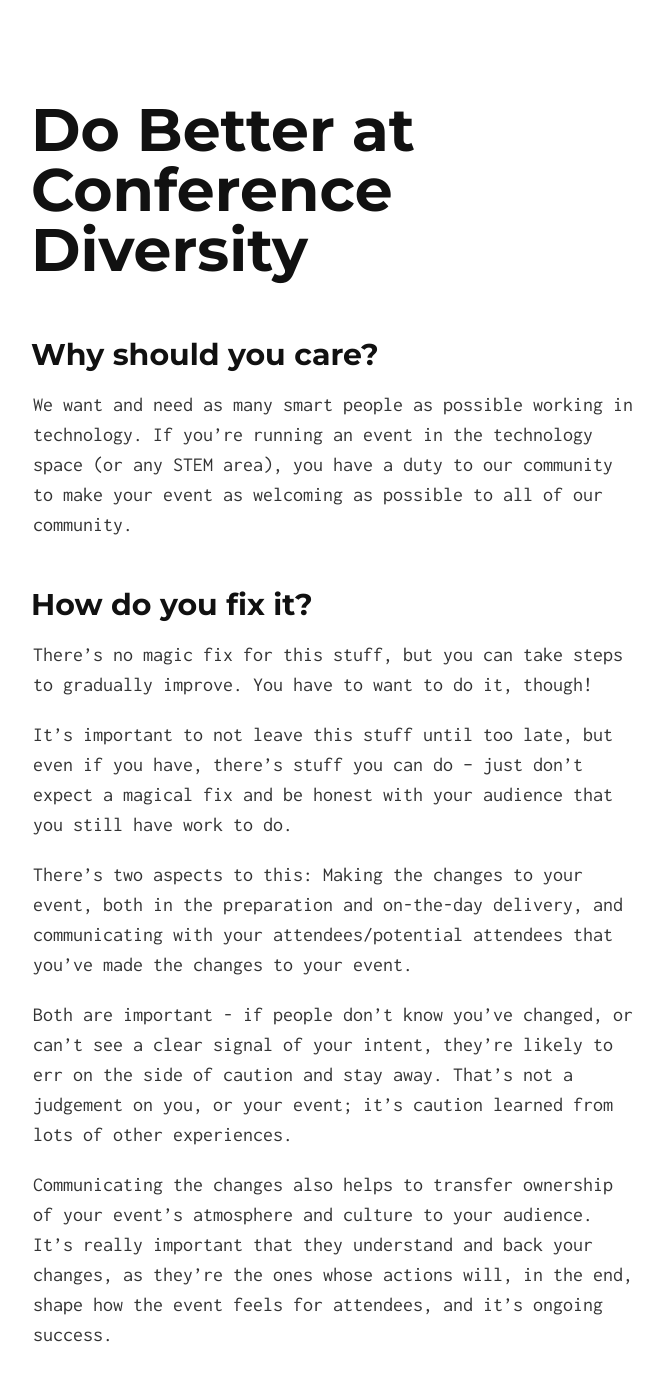
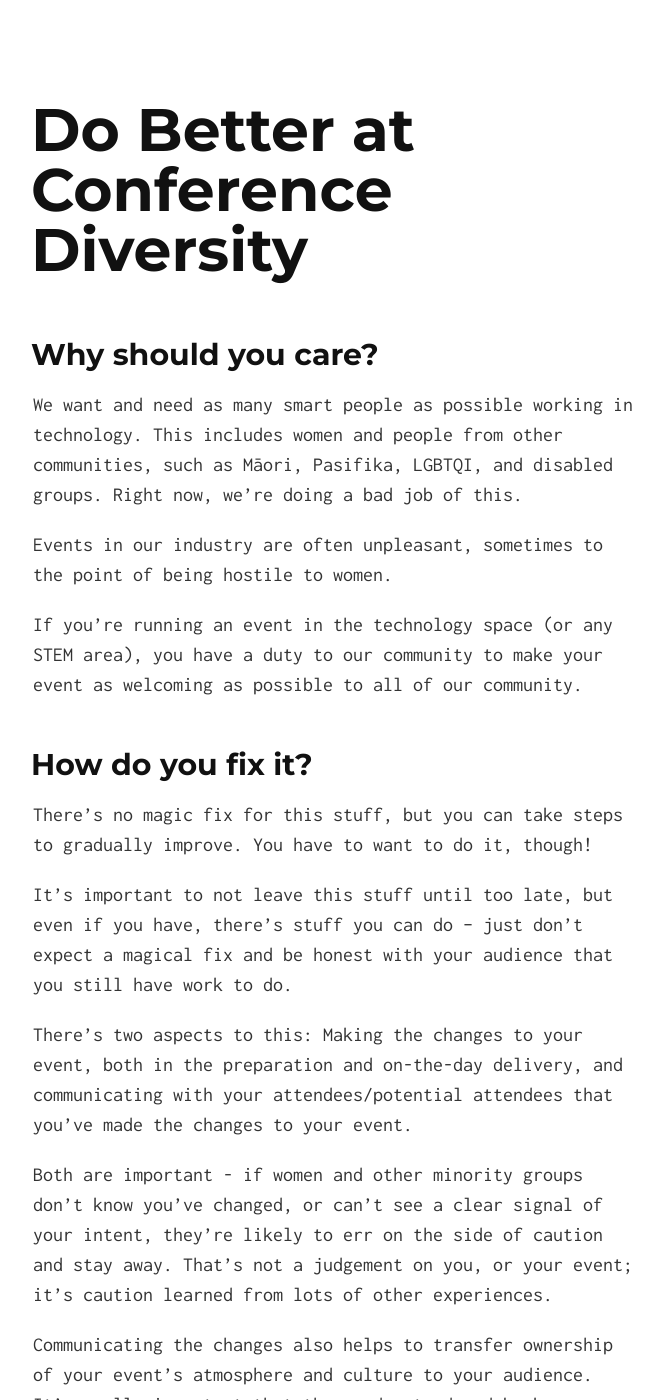
Before and after one commit to hopperfund/events, a Jekyll site: the page built from index.md, in a window 1280 px wide and 1400 px high. Shown: the whole window, without its empty margins (307-970 px from the left). Built offline with Jekyll 4.4.1, drawn with Linux system fonts in a browser that asks for light colours.

Commit message:
Adding clarifying intro para

```diff
--- a/index.md
+++ b/index.md
@@ -5,7 +5,11 @@ layout: default
 
 ##Why should you care?
 
-We want and need as many smart people as possible working in technology. If you're running an event in the technology space (or any STEM area), you have a duty to our community to make your event as welcoming as possible to all of our community.
+We want and need as many smart people as possible working in technology. This includes women and people from other communities, such as Māori, Pasifika, LGBTQI, and disabled groups. Right now, we're doing a bad job of this.
+
+Events in our industry are often unpleasant, sometimes to the point of being hostile to women.
+
+If you're running an event in the technology space (or any STEM area), you have a duty to our community to make your event as welcoming as possible to all of our community.
 
 ##How do you fix it?
 
@@ -15,7 +19,7 @@ It's important to not leave this stuff until too late, but even if you have, the
 
 There's two aspects to this: Making the changes to your event, both in the preparation and on-the-day delivery, and communicating with your attendees/potential attendees that you've made the changes to your event.
 
-Both are important - if people don't know you've changed, or can't see a clear signal of your intent, they're likely to err on the side of caution and stay away. That's not a judgement on you, or your event; it's caution learned from lots of other experiences.
+Both are important - if women and other minority groups don't know you've changed, or can't see a clear signal of your intent, they're likely to err on the side of caution and stay away. That's not a judgement on you, or your event; it's caution learned from lots of other experiences.
 
 Communicating the changes also helps to transfer ownership of your event's atmosphere and culture to your audience. It's really important that they understand and back your changes, as they're the ones whose actions will, in the end, shape how the event feels for attendees, and it's ongoing success.
 
```
